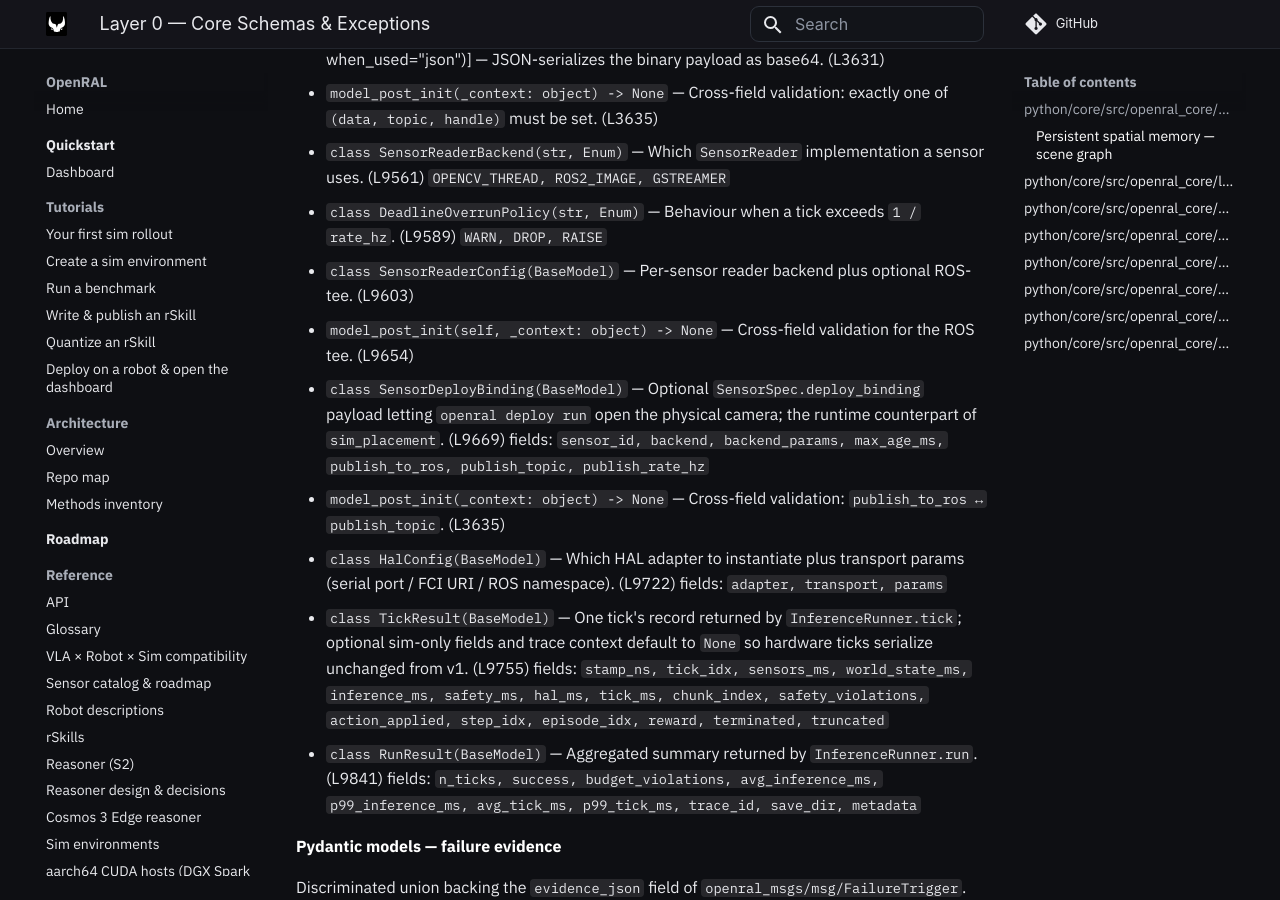
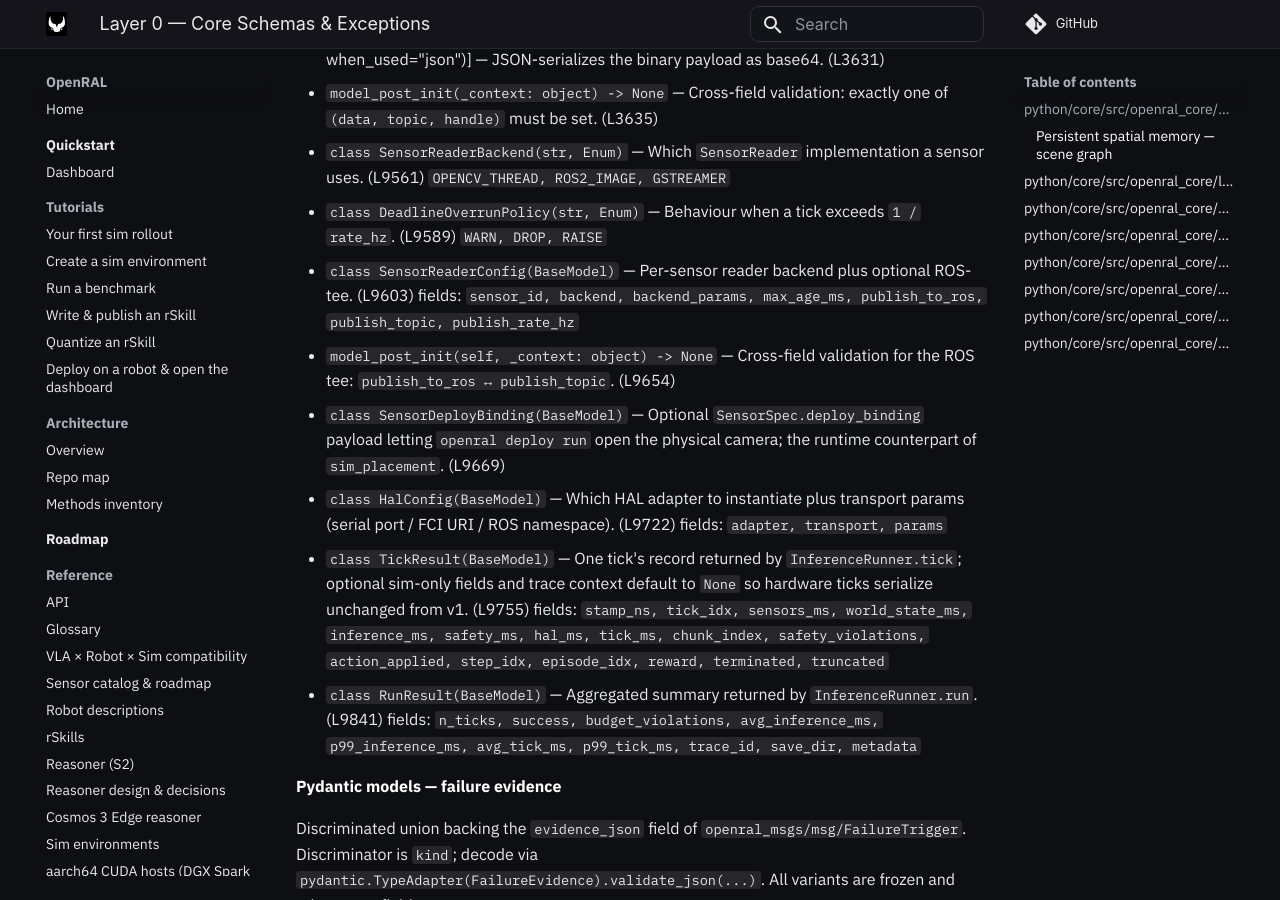
Before and after one commit to OpenRAL/openral, an MkDocs documentation site: the page built from docs/methods/00-core-schemas.md, in a window 1280 px wide and 900 px high, scrolled down 23938 px. Built offline with MkDocs 1.6.1 and Material for MkDocs 9.7.7, drawn with Linux system fonts in a browser that asks for light colours; comment, search, counter and statistics services are not loaded.

Commit message:
fix(docs): attach SensorReaderConfig's field list to its own methods entry
The fields line and the publish_to_ros <-> publish_topic validator note
sat under SensorDeployBinding, which has neither.

Co-Authored-By: Claude Fable 5.1 <noreply@anthropic.com>
Claude-Session: https://claude.ai/code/session_01TzWm6wpYWfSgWSbZLzam2K
Signed-off-by: Adrian <adrianllopart@gmail.com>

```diff
--- a/docs/methods/00-core-schemas.md
+++ b/docs/methods/00-core-schemas.md
@@ -388,10 +388,9 @@ On-disk + runtime contracts for the hardware inference runner (`openral deploy -
 - `class DeadlineOverrunPolicy(str, Enum)` — Behaviour when a tick exceeds `1 / rate_hz`. (L9589)
   `WARN, DROP, RAISE`
 - `class SensorReaderConfig(BaseModel)` — Per-sensor reader backend plus optional ROS-tee. (L9603)
-  - `model_post_init(self, _context: object) -> None` — Cross-field validation for the ROS tee. (L9654)
+  fields: `sensor_id, backend, backend_params, max_age_ms, publish_to_ros, publish_topic, publish_rate_hz`
+  - `model_post_init(self, _context: object) -> None` — Cross-field validation for the ROS tee: `publish_to_ros ↔ publish_topic`. (L9654)
 - `class SensorDeployBinding(BaseModel)` — Optional `SensorSpec.deploy_binding` payload letting `openral deploy run` open the physical camera; the runtime counterpart of `sim_placement`. (L9669)
-  fields: `sensor_id, backend, backend_params, max_age_ms, publish_to_ros, publish_topic, publish_rate_hz`
-  - `model_post_init(_context: object) -> None` — Cross-field validation: `publish_to_ros ↔ publish_topic`. (L3635)
 - `class HalConfig(BaseModel)` — Which HAL adapter to instantiate plus transport params (serial port / FCI URI / ROS namespace). (L9722)
   fields: `adapter, transport, params`
 - `class TickResult(BaseModel)` — One tick's record returned by `InferenceRunner.tick`; optional sim-only fields and trace context default to `None` so hardware ticks serialize unchanged from v1. (L9755)
```
